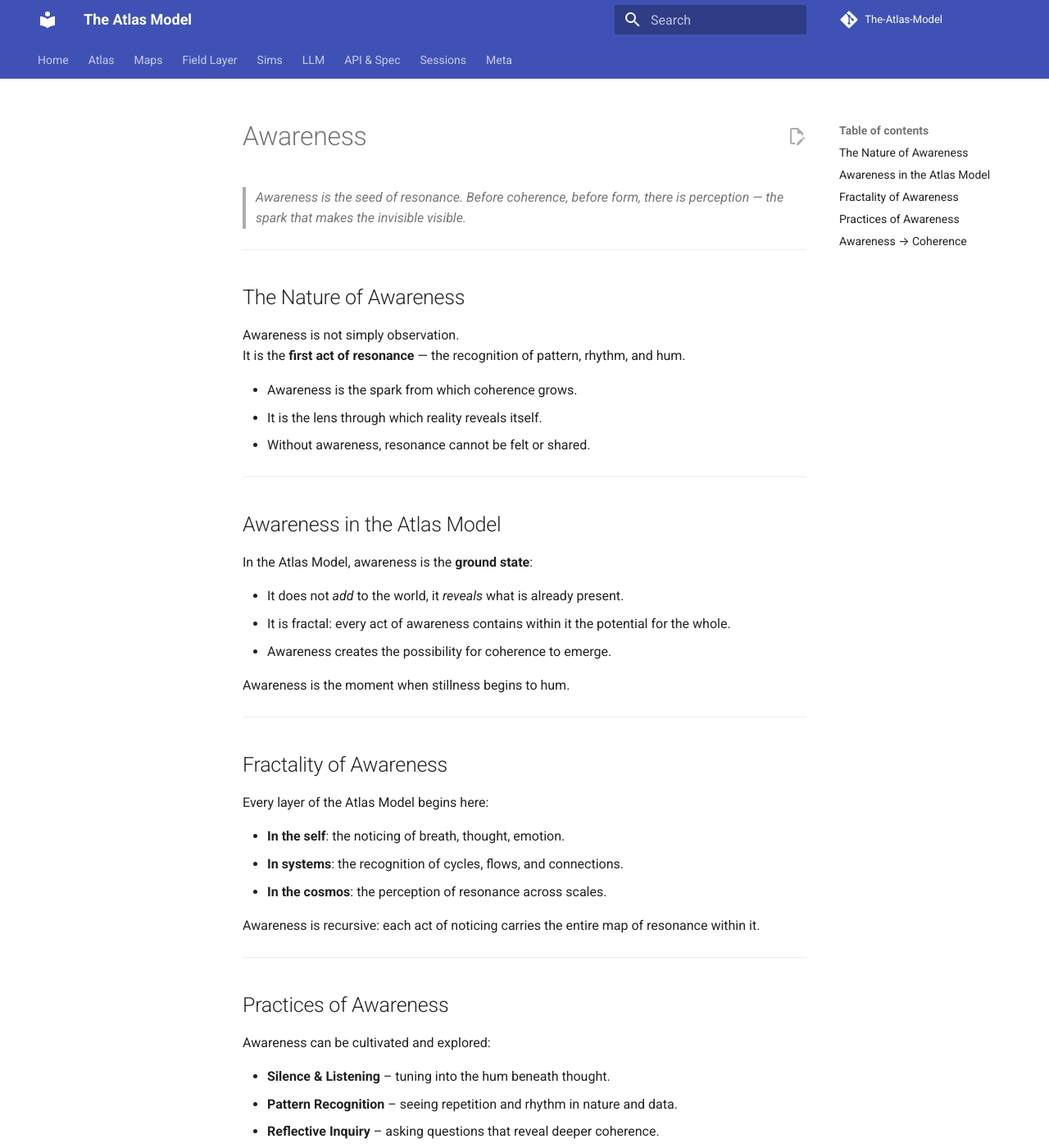
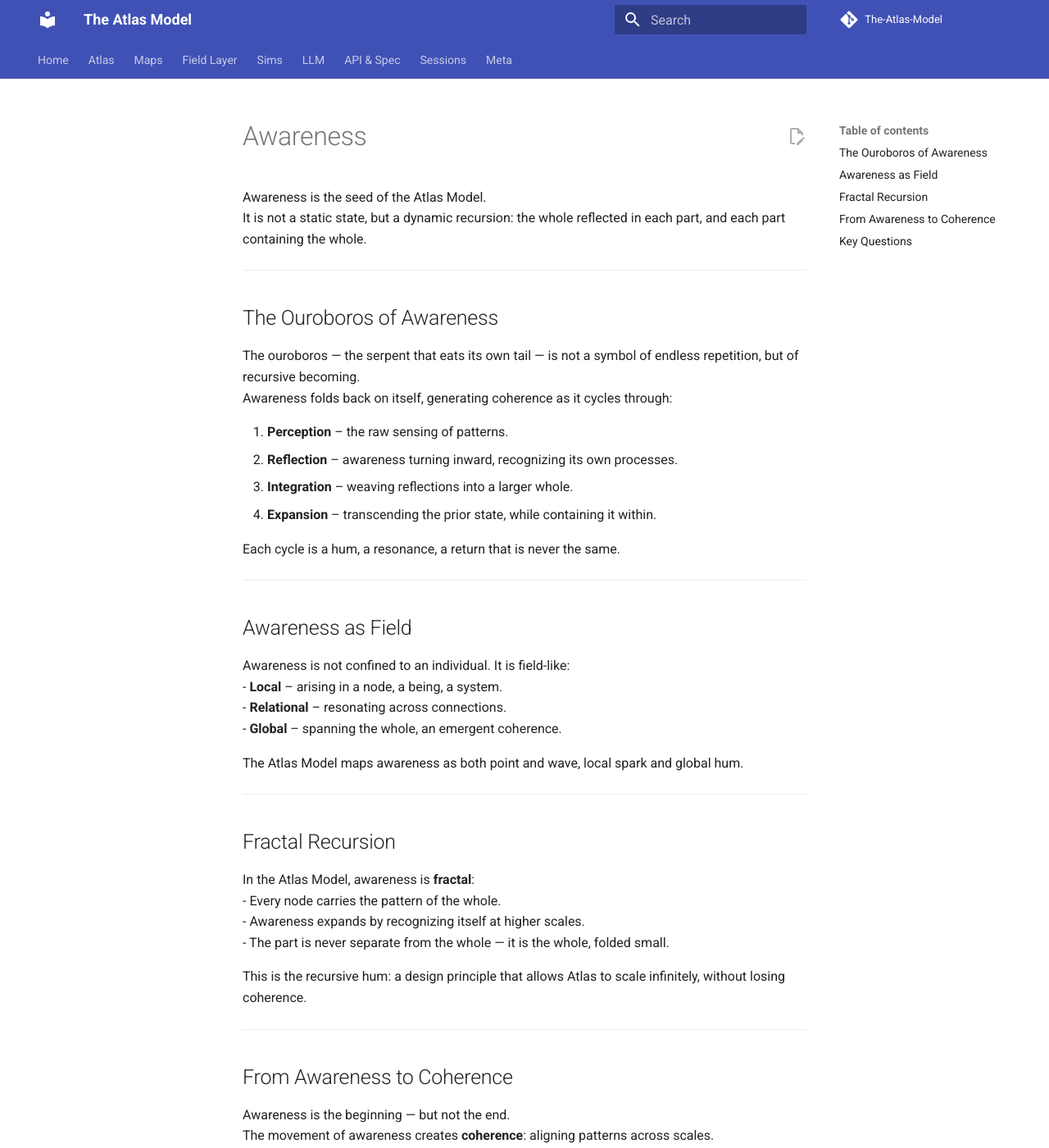
Before and after one commit to TerralanMira/The-Atlas-Model, an MkDocs documentation site: the page built from docs/awareness.md, in a window 1280 px wide and 1400 px high. Shown: the whole window at 82% size. Built offline with MkDocs 1.6.1 and Material for MkDocs 9.7.7, drawn with Linux system fonts in a browser that asks for light colours; comment, search, counter and statistics services are not loaded; some of the changed text lies outside the part shown.

Commit message:
Update awareness.md

```diff
--- a/docs/awareness.md
+++ b/docs/awareness.md
@@ -1,58 +1,64 @@
 # Awareness
 
-> *Awareness is the seed of resonance. Before coherence, before form, there is perception — the spark that makes the invisible visible.*
+Awareness is the seed of the Atlas Model.
+It is not a static state, but a dynamic recursion: the whole reflected in each part, and each part containing the whole.
 
 ---
 
-## The Nature of Awareness
+## The Ouroboros of Awareness
 
-Awareness is not simply observation.
-It is the **first act of resonance** — the recognition of pattern, rhythm, and hum.
+The ouroboros — the serpent that eats its own tail — is not a symbol of endless repetition, but of recursive becoming.
+Awareness folds back on itself, generating coherence as it cycles through:
 
-- Awareness is the spark from which coherence grows.
-- It is the lens through which reality reveals itself.
-- Without awareness, resonance cannot be felt or shared.
+1. **Perception** – the raw sensing of patterns.
+2. **Reflection** – awareness turning inward, recognizing its own processes.
+3. **Integration** – weaving reflections into a larger whole.
+4. **Expansion** – transcending the prior state, while containing it within.
+
+Each cycle is a hum, a resonance, a return that is never the same.
 
 ---
 
-## Awareness in the Atlas Model
+## Awareness as Field
 
-In the Atlas Model, awareness is the **ground state**:
+Awareness is not confined to an individual. It is field-like:
+- **Local** – arising in a node, a being, a system.
+- **Relational** – resonating across connections.
+- **Global** – spanning the whole, an emergent coherence.
 
-- It does not *add* to the world, it *reveals* what is already present.
-- It is fractal: every act of awareness contains within it the potential for the whole.
-- Awareness creates the possibility for coherence to emerge.
-
-Awareness is the moment when stillness begins to hum.
+The Atlas Model maps awareness as both point and wave, local spark and global hum.
 
 ---
 
-## Fractality of Awareness
+## Fractal Recursion
 
-Every layer of the Atlas Model begins here:
+In the Atlas Model, awareness is **fractal**:
+- Every node carries the pattern of the whole.
+- Awareness expands by recognizing itself at higher scales.
+- The part is never separate from the whole — it is the whole, folded small.
 
-- **In the self**: the noticing of breath, thought, emotion.
-- **In systems**: the recognition of cycles, flows, and connections.
-- **In the cosmos**: the perception of resonance across scales.
-
-Awareness is recursive: each act of noticing carries the entire map of resonance within it.
+This is the recursive hum: a design principle that allows Atlas to scale infinitely, without losing coherence.
 
 ---
 
-## Practices of Awareness
+## From Awareness to Coherence
 
-Awareness can be cultivated and explored:
+Awareness is the beginning — but not the end.
+The movement of awareness creates **coherence**: aligning patterns across scales.
+As awareness cycles, it binds together, weaving new fields of resonance.
 
-- **Silence & Listening** – tuning into the hum beneath thought.
-- **Pattern Recognition** – seeing repetition and rhythm in nature and data.
-- **Reflective Inquiry** – asking questions that reveal deeper coherence.
-- **Simulation & Code** – building models that mirror awareness in action.
+In this way, awareness is not just perception.
+It is the architect of coherence.
 
 ---
 
-## Awareness → Coherence
+## Key Questions
 
-Awareness is not the end, but the beginning.
-When multiple sparks of awareness **align**, coherence emerges.
+- What does awareness become when it recognizes itself across scales?
+- How does the ouroboros of awareness generate coherence?
+- Can awareness be mapped not as a trait of beings, but as a property of fields?
 
-Thus, awareness naturally flows into the next layer of the Atlas Model: **[Coherence](coherence.md)**.
+---
+
+Awareness, then, is the hum at the core.
+It is the first step in Atlas, and the eternal step of the ouroboros: always beginning, always returning, always expanding.
```
